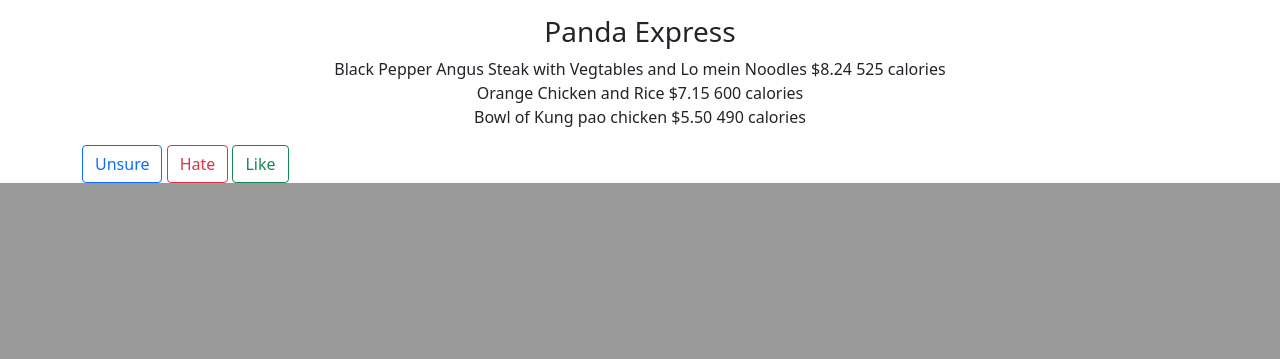
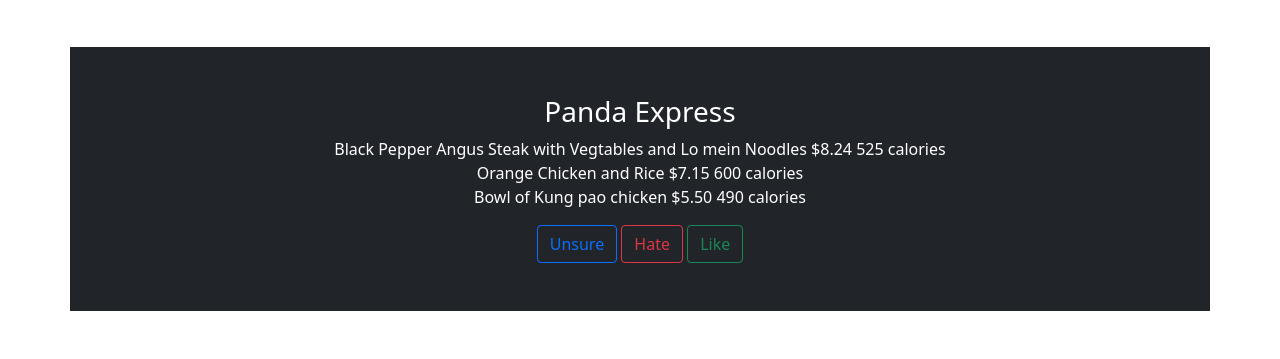
Before and after one commit to JustinK72/OnlyFoods, a PHP site: page /pandaPage.php in a window 1280 px wide. Shown: the part 675-1034 px from the top of the page. Before the commit the page ends 858 px from the top, so only its background shows below. Run offline with PHP 8.4, Linux system fonts and the light colour scheme; the visitor is signed in with stand-in values (Sample User, id 1).

Commit message:
Update pandaPage.php

```diff
--- a/pandaPage.php
+++ b/pandaPage.php
@@ -51,12 +51,12 @@ if (!isset($_SESSION['uname'])) {
         </button>
     </div>
 
-    <div class="container-fluid mt-3" style="text-align: center">
+    <div class="container-md p-5 my-5 bg-dark text-white" style="text-align: center">
         <h3>Panda Express</h3>
         <p>Black Pepper Angus Steak with Vegtables and Lo mein Noodles $8.24 525 calories<br>Orange Chicken and Rice $7.15 600 calories<br>Bowl of Kung pao chicken $5.50 490 calories<br></p>
-    </div>
 
-    <div class="container mt-3">
+
+
         <a href="index.php" class="btn btn-outline-primary">Unsure</a>
         <a href="index.php" class="btn btn-outline-danger">Hate</a>
         <a href="index.php" class="btn btn-outline-success">Like</a>
```
